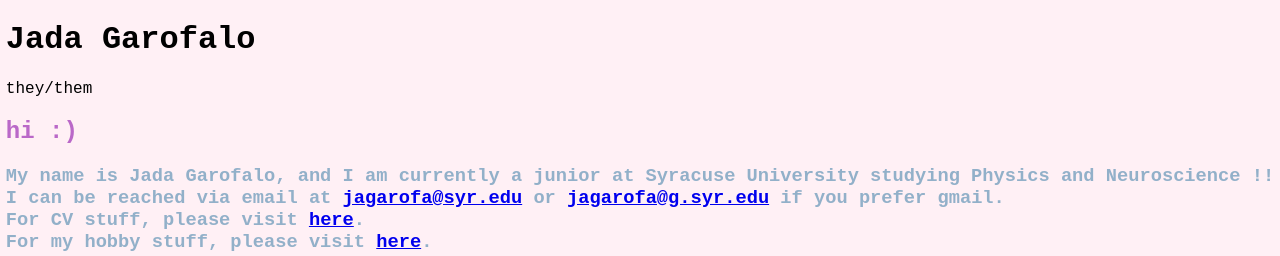
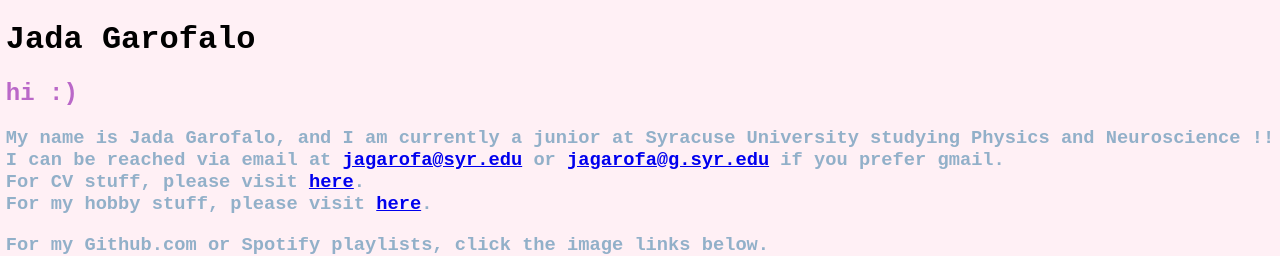
Before and after one commit to jada-garofalo/jada-garofalo.github.io, a plain HTML site: page index.html in a window 1280 px wide. Shown: the top 256 px of the page. Drawn offline with Linux system fonts and the light colour scheme.

Commit message:
Update index.html

```diff
--- a/index.html
+++ b/index.html
@@ -7,7 +7,6 @@
   <body>
     <main>
       <h1>Jada Garofalo</h1>
-      <p>they/them</p>
       <h2>hi :)</h2>
       <h3>
         My name is Jada Garofalo, and I am currently a junior at Syracuse University studying Physics and Neuroscience !!
```
